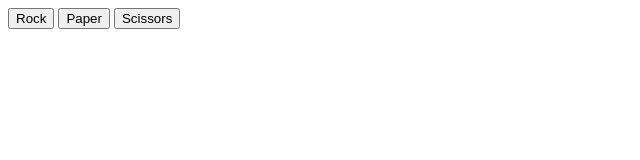
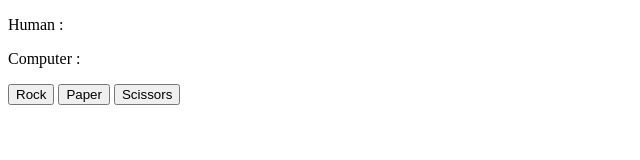
Before and after one commit to scribeNcode/rps-odin-game, a plain HTML site: page index.html in a window 1280 px wide. Shown: the whole page, without its empty margins (0-640 px from the left). Drawn offline with Linux system fonts and the light colour scheme.

Commit message:
add choiceBoard to display user & computer choice

```diff
--- a/index.html
+++ b/index.html
@@ -4,9 +4,13 @@
     <meta charset="UTF-8">
     <meta name="viewport" content="width=device-width, initial-scale=1.0">
     <title>Document</title>
-
+    <link rel="stylesheet" href="style.css">
 </head>
 <body>
+    <div class="choiceBoard">
+        <P>Human : <span id="humanChoiceDisplay"></span></P>
+        <P>Computer : <span id="computerChoiceDisplay"></span></P>
+    </div>
     <button id="rock">Rock</button>
     <button id="paper">Paper</button>
     <button id="scissors">Scissors</button>
```
